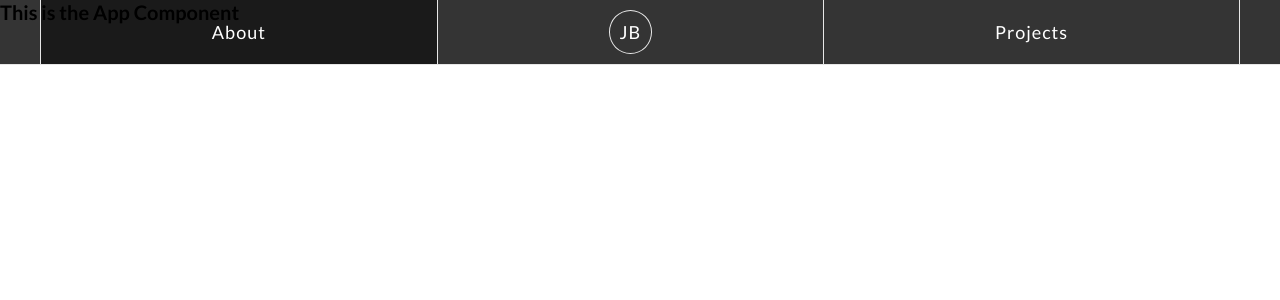
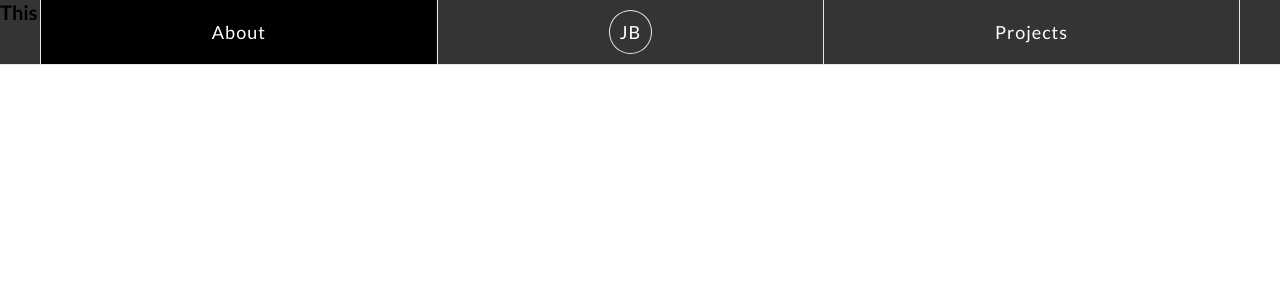
Before and after one commit to j-a-black/portfolio-v4, a React (Create React App) app: page / in a window 1280 px wide. In both pictures the pointer is over the link "About". Shown: the top 300 px of the page. Built offline with nearby package versions, Linux system fonts and the light colour scheme.

Commit message:
add navbar links hover effect

```diff
--- a/src/components/main-navigation-bar/main-navigation-bar.styles.scss
+++ b/src/components/main-navigation-bar/main-navigation-bar.styles.scss
@@ -33,18 +33,27 @@
     text-decoration: none;
     color: white;
     letter-spacing: 1px;
-    transition: 0.2s background-color;
-    -webkit-transition: 0.2s background-color;
-    -moz-transition: 0.2s background-color;
-    -ms-transition: 0.2s background-color;
-    -o-transition: 0.2s background-color;
+    background: linear-gradient(to right, transparent 34%, black 65%);
+    background-size: 300% 100%;
+    background-position: left bottom;
+
     &:first-child {
       border-left: 1px solid $nav-border-color;
     }
 
     &:hover {
-      background-color: #00000080;
+      transition: 0.3s ease-in;
+      -webkit-transition: 0.3s ease-in;
+      -moz-transition: 0.3s ease-in;
+      -ms-transition: 0.3s ease-in;
+      -o-transition: 0.3s ease-in;
+      background-position: right bottom;
+      color: white;
     }
+
+    // &:hover {
+    //   background-color: #f5f5f514;
+    // }
 
     .nav-logo {
       border: 1px solid $nav-border-color;
```
